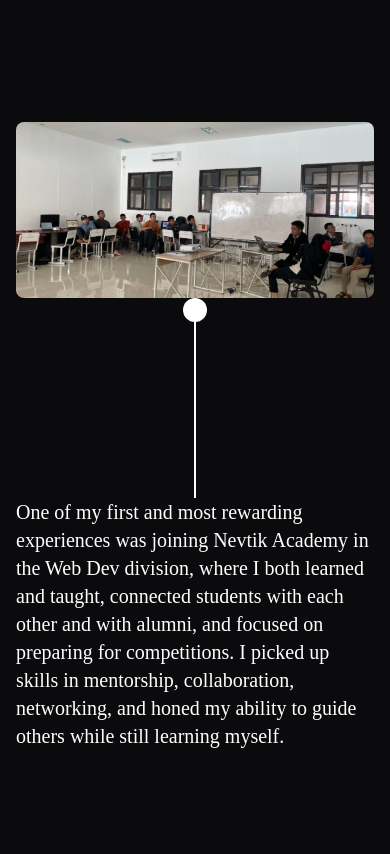
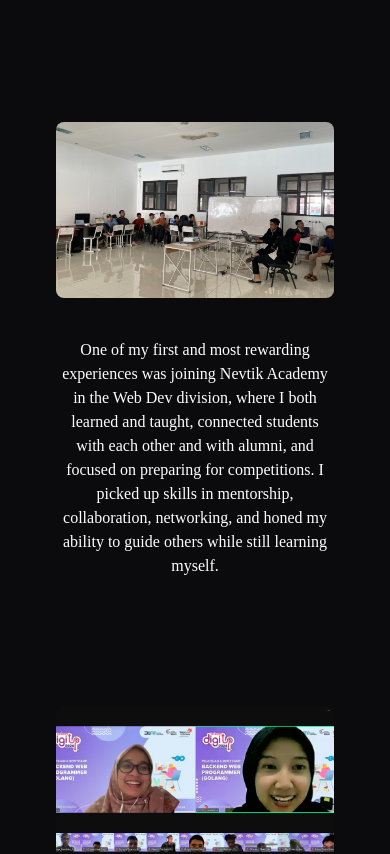
Before and after one commit to SkyzofrnDev/Portofolio-Dirga, a React (Vite) app: page / in a window 390 px wide. Shown: the part 4280-5134 px from the top of the page. Built offline with nearby package versions, Linux system fonts and the light colour scheme; a web font is replaced by a local one.

Commit message:
Joruney Responsive ✅

```diff
--- a/src/layout/Journey/Journey.jsx
+++ b/src/layout/Journey/Journey.jsx
@@ -20,7 +20,7 @@ const Journey = () => {
         {journeyData.map((entry, index) => (
           <div
             key={index}
-            className={`lg:flex mt-48 items-stretch justify-between ${
+            className={`px-10 sm:px-5 md:px-24 lg:px-0 lg:flex mt-48 items-stretch justify-between ${
               index % 2 === 0 ? "flex-row" : "flex-row-reverse"
             }`}
           >
@@ -33,14 +33,14 @@ const Journey = () => {
                 data-aos-duration="5000"
               />
             </div>
-            <div className="lg:w-1/3 flex flex-col items-center  px-4">
-              <div className="p-3 rounded-full bg-white"  data-aos="fade-up" data-aos-duration="1000"></div>
+            <div className="w-full lg:w-1/3 flex flex-col items-center  px-4">
+              <div className="hidden lg:flex p-3 rounded-full bg-white"  data-aos="fade-up" data-aos-duration="1000"></div>
               {index !== journeyData.length - 1 && (
-                <div className="w-0.5 h-44 lg:h-[280px] bg-white"  data-aos="fade-up" data-aos-duration="3000"></div>
+                <div className=" hidden lg:flex w-0.5 h-44 lg:h-[280px] bg-white"  data-aos="fade-up" data-aos-duration="3000"></div>
               )}
             </div>
-            <div className="lg:w-1/3 flex px-4 h-44 lg:h-[280px]">
-              <p className="radio text-xl max-w-md"  data-aos={index % 2 === 0 ? "fade-left" : "fade-right"}   data-aos-duration="4000">
+            <div className="mt-10 lg:mt-0 w-full lg:w-1/3 flex px-4 h-44 lg:h-[280px]">
+              <p className="text-center lg:text-left radio sm:text-base md:text-lg lg:text-xl lg:max-w-md"  data-aos={index % 2 === 0 ? "fade-left" : "fade-right"}   data-aos-duration="4000">
                 {entry.desc}
               </p>
             </div>
```
